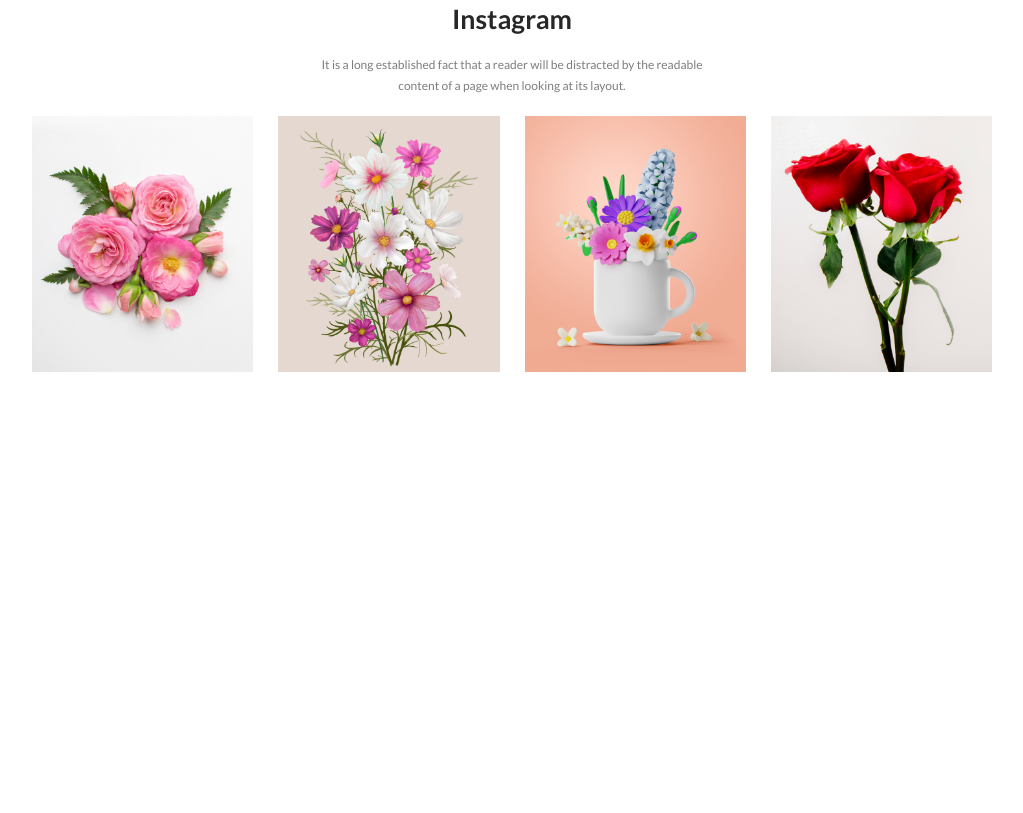
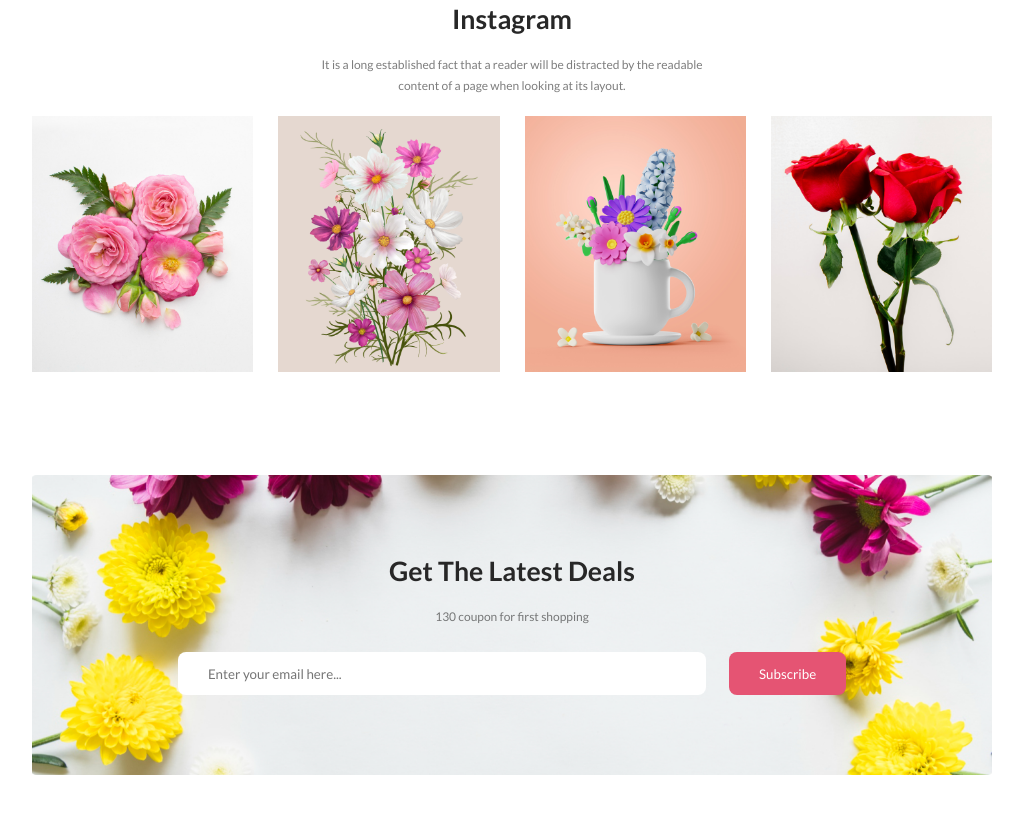
Before and after one commit to iamamolsarker/assignment_01_flower_shop, a plain HTML site: page index.html in a window 1280 px wide. Shown: the part 2121-2934 px from the top of the page, without its empty margins (128-1151 px from the left). Before the commit the page ends 2496 px from the top, so only its background shows below. Drawn offline with Linux system fonts and the light colour scheme.

Commit message:
newsletter section is added

```diff
--- a/index.html
+++ b/index.html
@@ -121,13 +121,37 @@
       <div class="container">
         <div class="text-center">
           <h2 class="title-text">Instagram</h2>
-          <p class="normal-text insta-text">It is a long established fact that a reader will be distracted by the readable content of a page when looking at its layout.</p>
+          <p class="normal-text insta-text">
+            It is a long established fact that a reader will be distracted by
+            the readable content of a page when looking at its layout.
+          </p>
         </div>
         <div class="flex-container insta-item-container">
-          <div class="insta-item"><img src="images/Flower 01.png" alt=""></div>
-          <div class="insta-item"><img src="images/Flower 02.png" alt=""></div>
-          <div class="insta-item"><img src="images/Flower 03.png" alt=""></div>
-          <div class="insta-item"><img src="images/Flower 04.png" alt=""></div>
+          <div class="insta-item">
+            <img src="images/Flower 01.png" alt="" />
+          </div>
+          <div class="insta-item">
+            <img src="images/Flower 02.png" alt="" />
+          </div>
+          <div class="insta-item">
+            <img src="images/Flower 03.png" alt="" />
+          </div>
+          <div class="insta-item">
+            <img src="images/Flower 04.png" alt="" />
+          </div>
+        </div>
+      </div>
+    </section>
+    <!-- Newsletter Section starts here-->
+    <section class="newsletter">
+      <div class="container newsletter-container">
+        <div class="text-center">
+          <h2 class="title-text">Get The Latest Deals</h2>
+          <p class="normal-text">130 coupon for first shopping</p>
+          <form action="">
+            <input type="email" name="" id="email" placeholder="Enter your email here..."/>
+            <input class="btn newsletter-btn" type="button" value="Subscribe" />
+          </form>
         </div>
       </div>
     </section>
--- a/styles.css
+++ b/styles.css
@@ -150,7 +150,7 @@
 }
 /* Instagram styles */
 .instagram-section{
-    margin-top: 100px;
+    margin: 100px 0;
 }
 .insta-text{
     width: 40%;
@@ -165,3 +165,22 @@
 .insta-item img{
     width: 100%;
 }
+/* Newsletter styles */
+.newsletter-container{
+    background-image: url(images/news-bg.png);
+    background-position: center;
+    background-size: cover;
+    background-repeat: no-repeat;
+    padding: 80px 0;
+    margin-bottom: 100px;
+}
+#email{
+    width: 55%;
+    padding: 1.0416vw 2.34vw;
+    margin-right: 20px;
+    border-radius: 8px;
+    border: none;
+}
+.newsletter-btn{
+    border: none;
+}
```
Also changed, not shown: images/news-bg.png (renamed from images/Rectangle 9.png).
